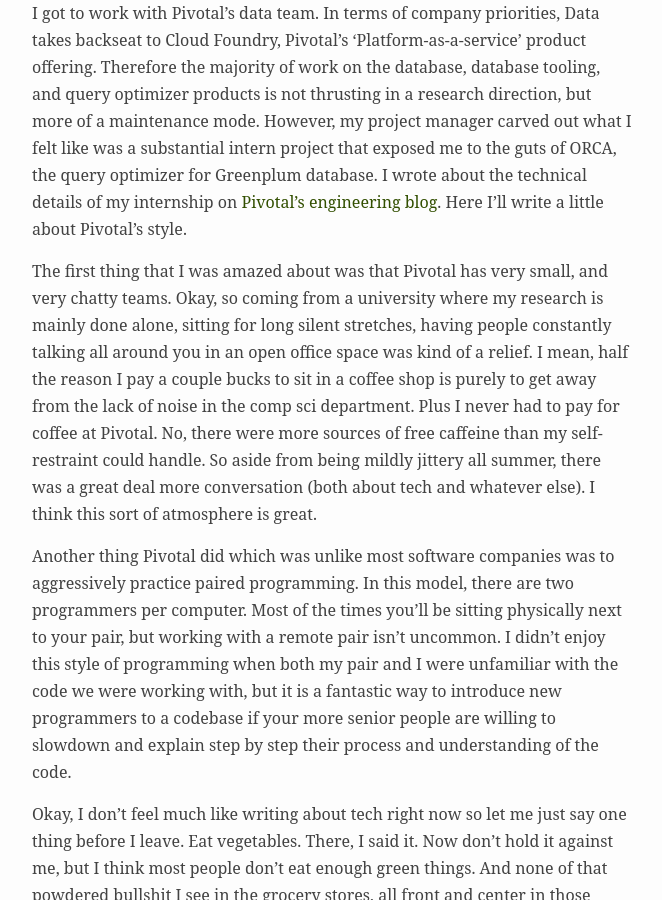
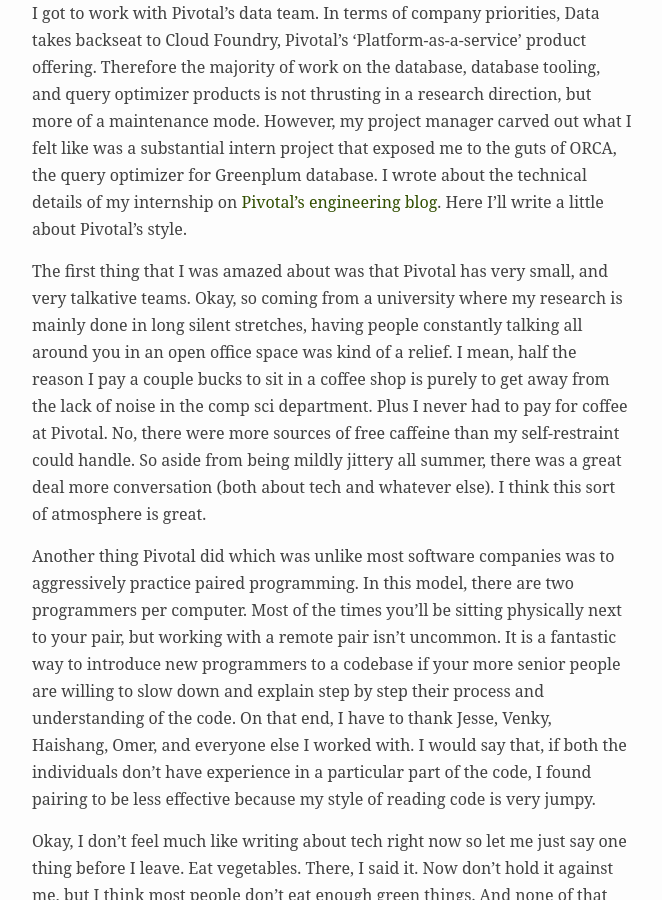
Before and after one commit to cramja/cramja.github.io, a Jekyll site: the page built from _posts/2016-8-31-pivotal.md, in a window 1280 px wide and 900 px high, scrolled down 750 px. Shown: the whole window, without its empty margins (308-970 px from the left). Built offline with Jekyll 4.4.1, drawn with Linux system fonts in a browser that asks for light colours.

Commit message:
updated resume, tone

```diff
--- a/_posts/2016-8-31-pivotal.md
+++ b/_posts/2016-8-31-pivotal.md
@@ -13,8 +13,8 @@
 
 I got to work with Pivotal's data team. In terms of company priorities, Data takes backseat to Cloud Foundry, Pivotal's 'Platform-as-a-service' product offering. Therefore the majority of work on the database, database tooling, and query optimizer products is not thrusting in a research direction, but more of a maintenance mode. However, my project manager carved out what I felt like was a substantial intern project that exposed me to the guts of ORCA, the query optimizer for Greenplum database. I wrote about the technical details of my internship on [Pivotal's engineering blog](http://engineering.pivotal.io/post/making-ORCA-smarter/). Here I'll write a little about Pivotal's style.
 
-The first thing that I was amazed about was that Pivotal has very small, and very chatty teams. Okay, so coming from a university where my research is mainly done alone, sitting for long silent stretches, having people constantly talking all around you in an open office space was kind of a relief. I mean, half the reason I pay a couple bucks to sit in a coffee shop is purely to get away from the lack of noise in the comp sci department. Plus I never had to pay for coffee at Pivotal. No, there were more sources of free caffeine than my self-restraint could handle. So aside from being mildly jittery all summer, there was a great deal more conversation (both about tech and whatever else). I think this sort of atmosphere is great.
+The first thing that I was amazed about was that Pivotal has very small, and very talkative teams. Okay, so coming from a university where my research is mainly done in long silent stretches, having people constantly talking all around you in an open office space was kind of a relief. I mean, half the reason I pay a couple bucks to sit in a coffee shop is purely to get away from the lack of noise in the comp sci department. Plus I never had to pay for coffee at Pivotal. No, there were more sources of free caffeine than my self-restraint could handle. So aside from being mildly jittery all summer, there was a great deal more conversation (both about tech and whatever else). I think this sort of atmosphere is great.
 
-Another thing Pivotal did which was unlike most software companies was to aggressively practice paired programming. In this model, there are two programmers per computer. Most of the times you'll be sitting physically next to your pair, but working with a remote pair isn't uncommon. I didn't enjoy this style of programming when both my pair and I were unfamiliar with the code we were working with, but it is a fantastic way to introduce new programmers to a codebase if your more senior people are willing to slowdown and explain step by step their process and understanding of the code.
+Another thing Pivotal did which was unlike most software companies was to aggressively practice paired programming. In this model, there are two programmers per computer. Most of the times you'll be sitting physically next to your pair, but working with a remote pair isn't uncommon. It is a fantastic way to introduce new programmers to a codebase if your more senior people are willing to slow down and explain step by step their process and understanding of the code. On that end, I have to thank Jesse, Venky, Haishang, Omer, and everyone else I worked with. I would say that, if both the individuals don't have experience in a particular part of the code, I found pairing to be less effective because my style of reading code is very jumpy.
 
 Okay, I don't feel much like writing about tech right now so let me just say one thing before I leave. Eat vegetables. There, I said it. Now don't hold it against me, but I think most people don't eat enough green things. And none of that powdered bullshit I see in the grocery stores, all front and center in those popup displays telling you to mix their grainy freeze dried leaf dust into your otherwise delicious, fresh smoothie. Nah, just eat your vegetables like god intended: drenched in butter. That's all.
```
Also changed, not shown: 1 other file.
